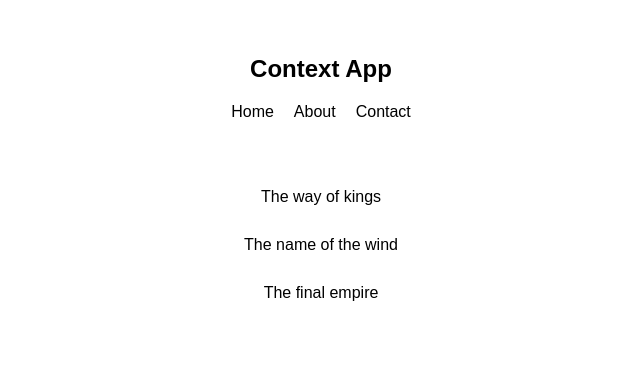
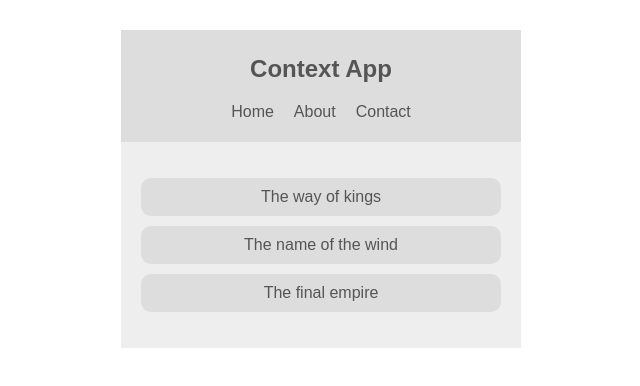
Before and after one commit to norrico31/Context-and-Hooks, a React (Create React App) app: page / in a window 1280 px wide. Shown: the top 386 px of the page, without its empty margins (319-959 px from the left). Built offline with nearby package versions, Linux system fonts and the light colour scheme.

Commit message:
Accessing Context part 1

```diff
--- a/src/components/BookList.js
+++ b/src/components/BookList.js
@@ -1,17 +1,33 @@
 import React, { Component } from 'react';
+import { ThemeContext } from '../contexts/ThemeContext';
 
 class BookList extends Component {
+    static contextType = ThemeContext;
+
     render() {
+        const { isLightTheme, light, dark } = this.context;
+        const theme = isLightTheme ? light : dark ;
+
+        const booklistStyle = {
+            color: theme.syntax,
+            background: theme.bg
+        };
+        const liStyle = {
+            background: theme.ui
+        };
         return (
-            <div className="book-list">
+            <div className="book-list" style={ booklistStyle }>
                 <ul>
-                    <li>The way of kings</li>
-                    <li>The name of the wind</li>
-                    <li>The final empire</li>
+                    <li style={ liStyle }>The way of kings</li>
+                    <li style={ liStyle }>The name of the wind</li>
+                    <li style={ liStyle }>The final empire</li>
                 </ul>
             </div>
         )
     }
+
+
 }
 
+
 export default BookList;
--- a/src/components/Navbar.js
+++ b/src/components/Navbar.js
@@ -1,9 +1,16 @@
-import React, { Component } from 'react';
+import React, { Component } from 'react'
+import { ThemeContext } from '../contexts/ThemeContext';
 
 class Navbar extends Component {
+    static contextType = ThemeContext;
+
     render() {
+
+        const { isLightTheme, light, dark } = this.context;
+        const theme = isLightTheme ? light : dark;
+
         return (
-            <nav>
+            <nav style= {{ background: theme.ui, color: theme.syntax }}>
                 <h1>Context App</h1>
                 <ul>
                     <li>Home</li>
```
